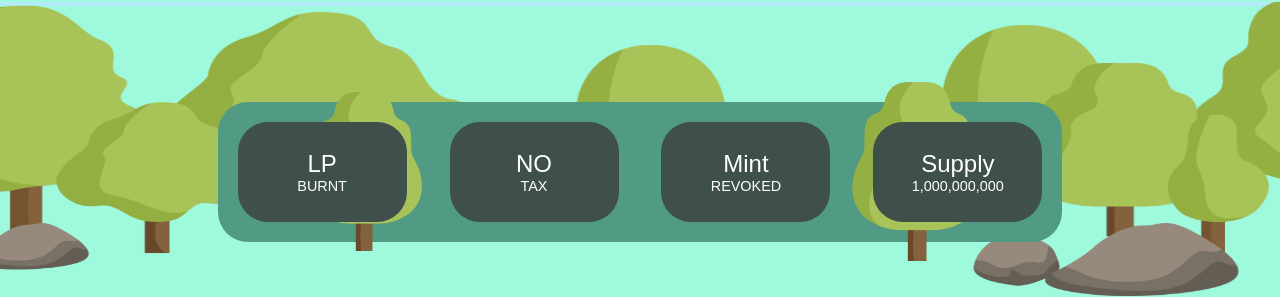
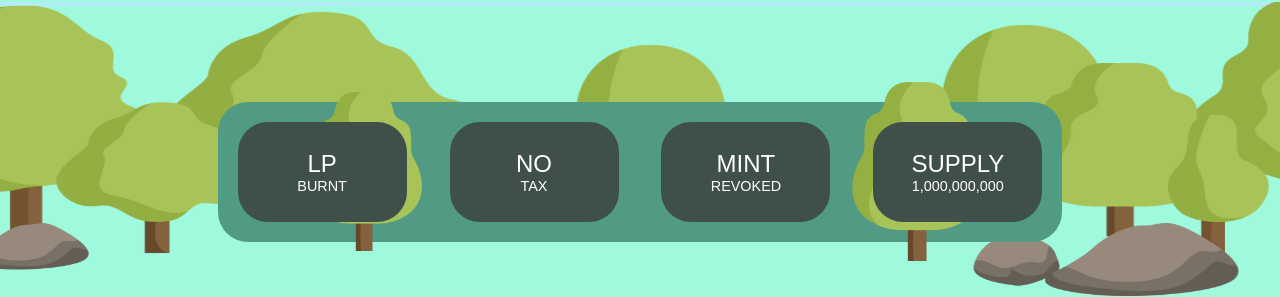
Before and after one commit to catwifhood/doodled-update, a React (Create React App) app: page / in a window 1280 px wide. Shown: the part 917-1214 px from the top of the page. Built offline with nearby package versions, Linux system fonts and the light colour scheme; a web font is replaced by a local one.

Commit message:
changed text

```diff
--- a/src/components/Hero/Hero.jsx
+++ b/src/components/Hero/Hero.jsx
@@ -52,11 +52,11 @@ const Hero = () => {
                   </div>
                   <img className="tree2" src={tree1} alt="..." />
                   <div className="days">
-                    <h3>Mint</h3>
+                    <h3>MINT</h3>
                     <p>REVOKED</p>
                   </div>
                   <div className="days">
-                    <h3>Supply</h3>
+                    <h3>SUPPLY</h3>
                     <p>1,000,000,000</p>
                   </div>
                 </div>
```
